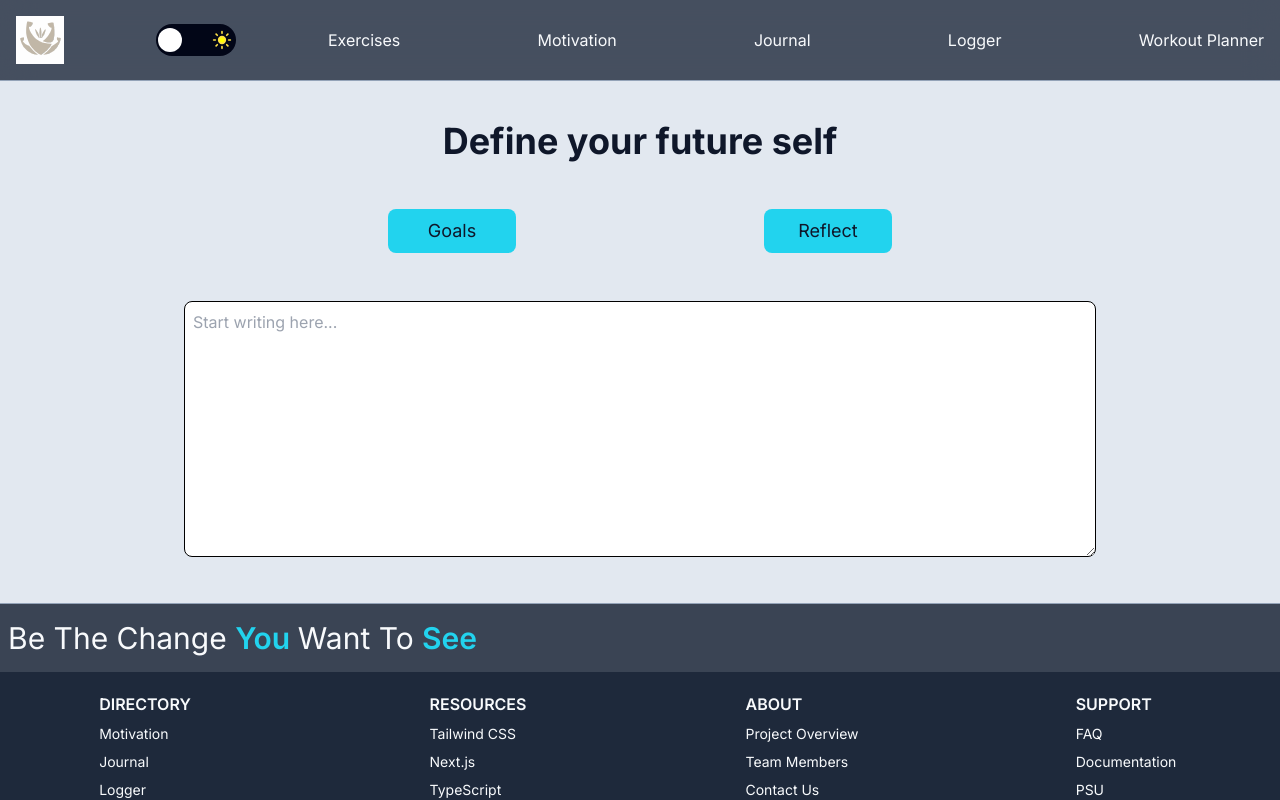
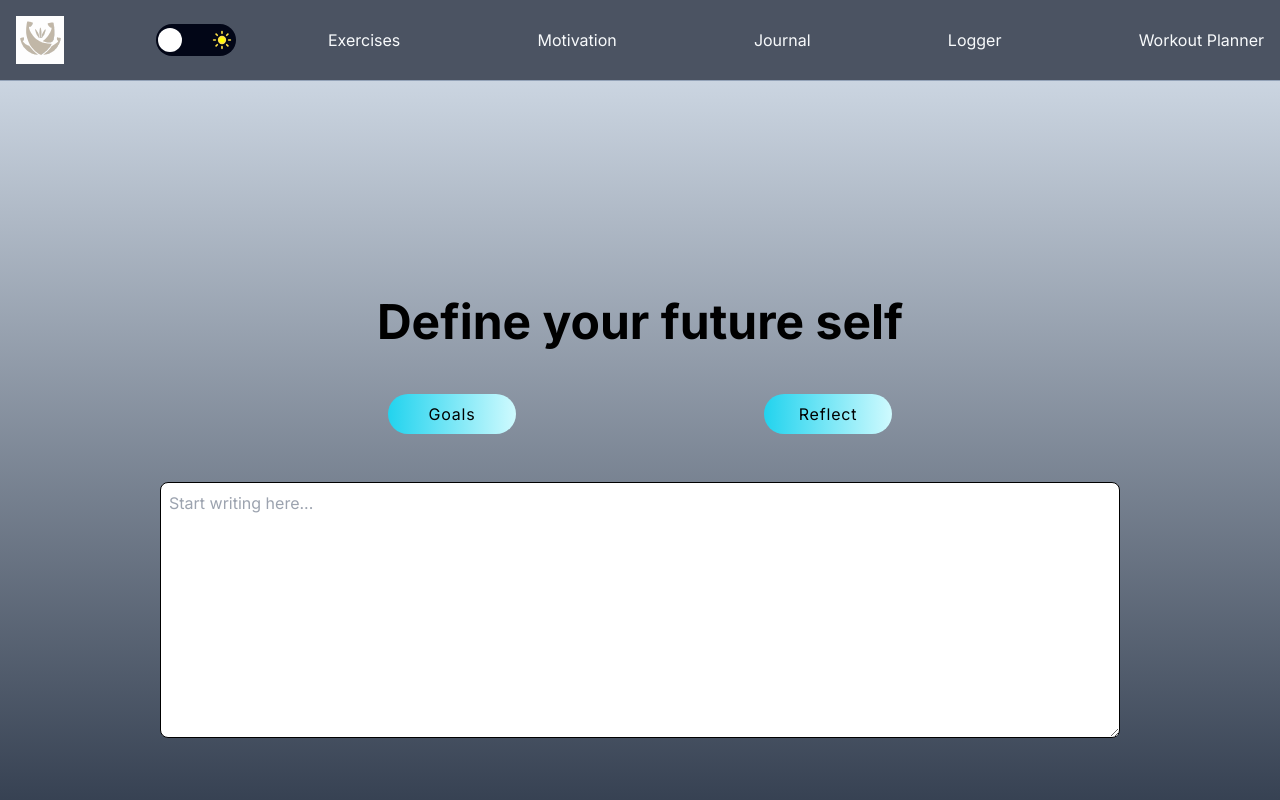
Before and after one commit to Norcrossover/fitness-finesse, a Next.js app: page /dashboard/journal in a window 1280 px wide. Shown: the top 800 px of the page. Built offline with nearby package versions, Linux system fonts and the light colour scheme.

Commit message:
Slight refactoring and added a gradient to the background to match theme:

```diff
--- a/app/dashboard/journal/page.tsx
+++ b/app/dashboard/journal/page.tsx
@@ -2,23 +2,17 @@ import Button from "@/components/common/Button";
 
 const Journal = () => {
   return (
-    <div className="flex flex-col items-center justify-center mx-8 my-10 gap-6">
-      <h1 className="text-4xl text-center sm:font-bold mb-6">
+    <div className="container mx-auto h-screen flex flex-col items-center justify-center mt-10 gap-6">
+      <h1 className="text-4xl lg:text-5xl text-center sm:font-bold mb-6">
         Define your future self
       </h1>
       <div className="flex gap-6 mb-6">
-        <Button
-          text="Goals"
-          className="bg-cyan-400 text-lg w-24 sm:w-32 p-2 sm:mx-10 lg:mx-28  rounded-lg hover:bg-cyan-300 transition duration-300"
-        />
-        <Button
-          text="Reflect"
-          className="bg-cyan-400 text-lg w-24 sm:w-32 p-2 sm:mx-10 lg:mx-28 rounded-lg hover:bg-cyan-300 transition duration-300"
-        />
+        <Button text="Goals" className="button-rounded-cyan" />
+        <Button text="Reflect" className="button-rounded-cyan" />
       </div>
-      <div className="w-full sm:w-3/4">
+      <div className="sm:w-3/4">
         <label htmlFor="entry" className="sr-only">
-          Text area for writing
+          Text area for writing your goals or reflections
         </label>
         <textarea
           id="entry"
--- a/app/globals.css
+++ b/app/globals.css
@@ -28,6 +28,14 @@ body {
   @apply text-cyan-400 font-semibold;
 }
 
+.button-rounded-cyan {
+  @apply bg-gradient-to-l from-cyan-100 to-cyan-400 tracking-wider w-24 sm:w-32 p-2 sm:mx-10 lg:mx-28 rounded-full hover:bg-cyan-300 transition duration-300;
+}
+
+.background-theme {
+  @apply dark:bg-slate-800 bg-slate-400;
+}
+
 @layer utilities {
   .text-balance {
     text-wrap: balance;
--- a/app/layout.tsx
+++ b/app/layout.tsx
@@ -25,10 +25,12 @@ export default function RootLayout({
         <html lang="en">
           <Axe />
           <body
-            className={`${inter.className} bg-slate-200 text-slate-900 flex-col divide-y divide-slate-400 h-full h-dvh max-h-dvh`}
+            className={`${inter.className} flex-col divide-y divide-slate-400 h-full max-h-dvh`}
           >
             <Header />
-            <div className="flex-grow">{children}</div>
+            <div className="flex-grow bg-gradient-to-b dark:from-slate-300 dark:to-slate-800 from-slate-100 to-slate-500">
+              {children}
+            </div>
             <Footer />
           </body>
         </html>
--- a/components/layout/Footer.tsx
+++ b/components/layout/Footer.tsx
@@ -6,7 +6,7 @@ import { SOCIALS } from "@/lib/Menus";
 const Footer = () => {
   return (
     <>
-      <footer className="dark:bg-slate-800 bg-slate-400">
+      <footer className="background-theme">
         <div className="py-2 px-2 md:flex md:justify-between md:items-center bg-[#ffffff20] dark:text-slate-50">
           <h2 className="text-center lg:text-3xl sm:text-2xl text-xl md:mb-0   py-2">
             Be The Change <span className="text-cyan">You </span>Want To{" "}
--- a/components/layout/Header.tsx
+++ b/components/layout/Header.tsx
@@ -4,7 +4,7 @@ import ThemeToggle from "./ThemeToggle";
 
 const Header = () => {
   return (
-    <header className="bg-opacity-80 backdrop-blur-lg backdrop-brightness-100 dark:bg-slate-800 dark:bg-opacity-80 bg-slate-400 sticky top-0 z-20 mx-auto flex flex-wrap w-full items-center justify-between p-4">
+    <header className="bg-opacity-80 backdrop-blur-lg backdrop-brightness-100 dark:bg-opacity-80 background-theme sticky top-0 z-20 mx-auto flex flex-wrap w-full items-center justify-between p-4">
       <Logo />
       <ThemeToggle />
       <NavBar />
```
